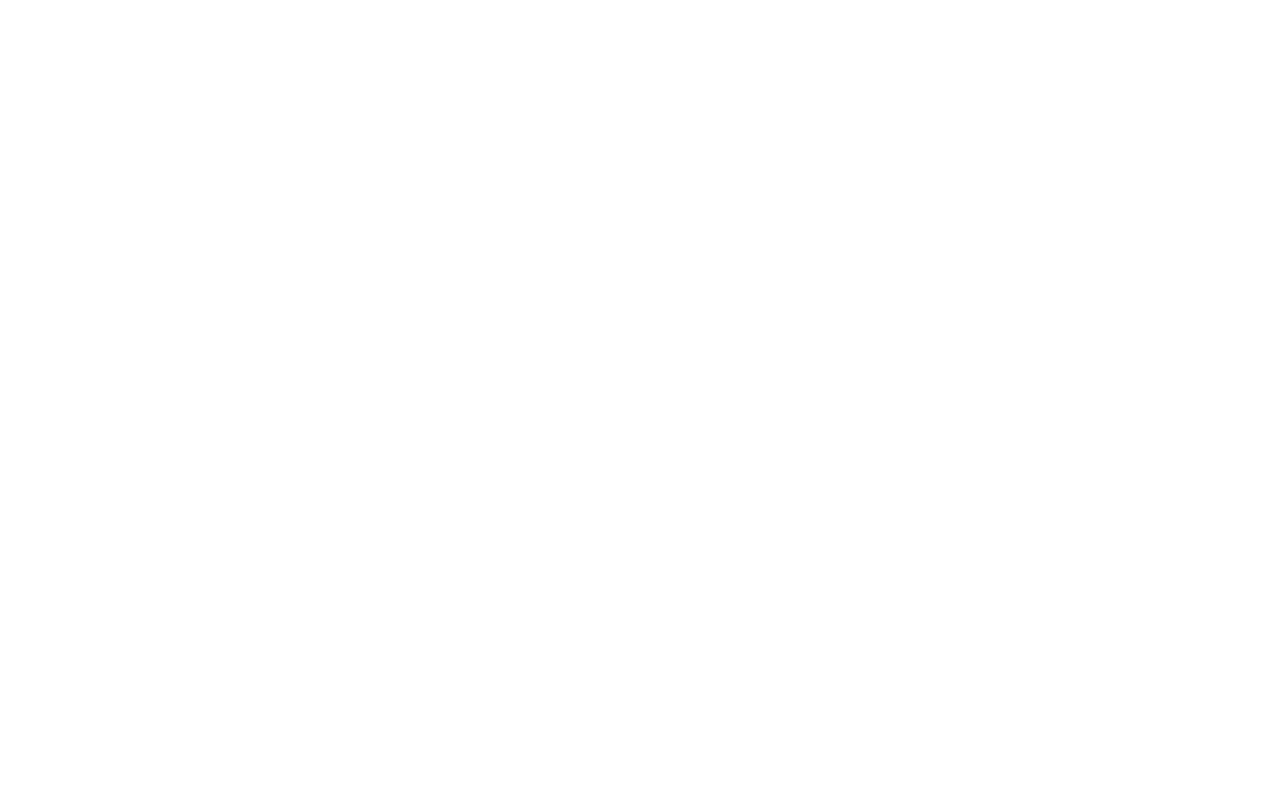
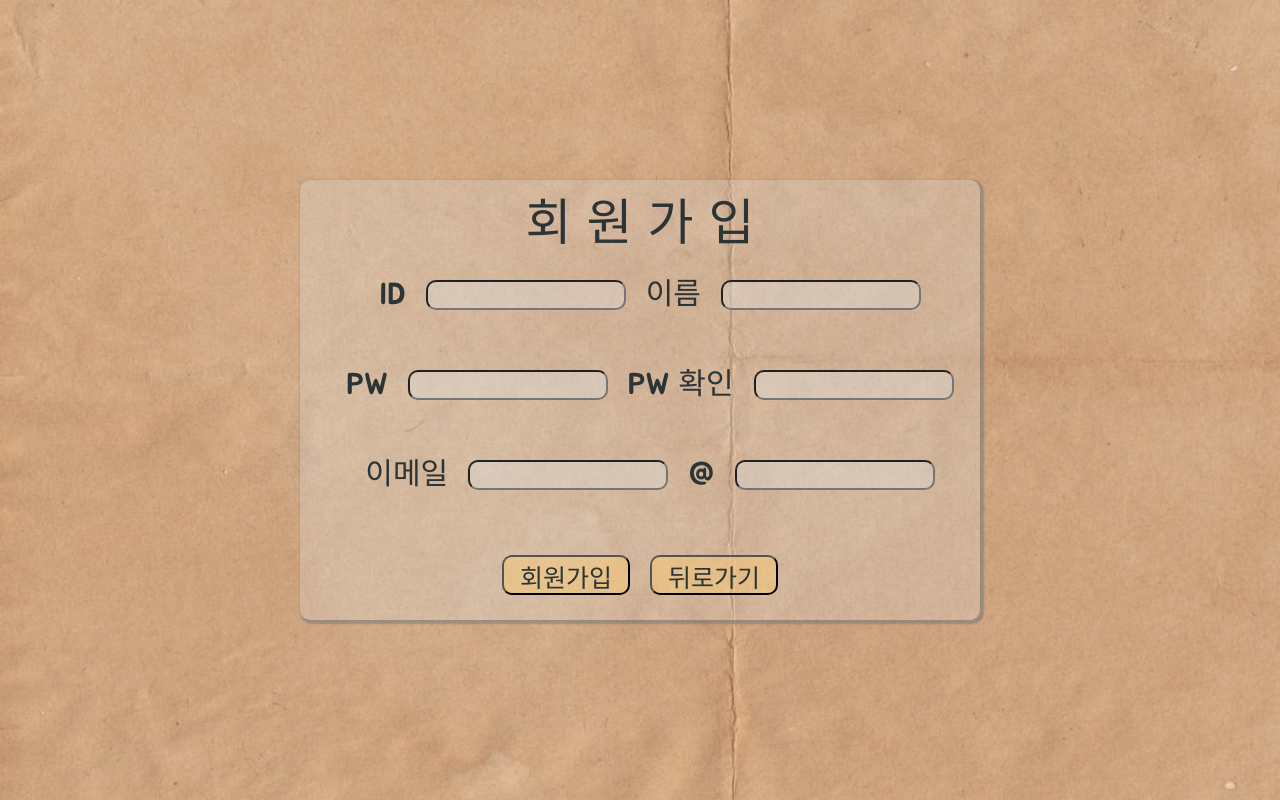
Before and after one commit to LimJiHoon94/todolist_front, a React (Create React App) app in the folder todolist_front/: page /membership in a window 1280 px wide. Built offline with nearby package versions, Linux system fonts and the light colour scheme.

Commit message:
membership join view 개발

```diff
--- a/todolist_front/src/App.js
+++ b/todolist_front/src/App.js
@@ -2,6 +2,7 @@
 import React from 'react';
 import { Route, Switch } from 'react-router-dom';
 import Login from './component/login/Login.jsx';
+import Membership from './component/membership/Membership.jsx';
 import './App.scss';
 
 
@@ -14,6 +15,9 @@
         <Route exact path="/">
           <Login />
         </Route>
+        <Route exact path="/membership">
+          <Membership />
+        </Route>
         <Route path="/todoList">
             <div>todoList Main</div>
         </Route>
--- a/todolist_front/src/App.scss
+++ b/todolist_front/src/App.scss
@@ -1,3 +1,6 @@
+/* font */
+@import url('https://fonts.googleapis.com/css2?family=Jua&display=swap');
+
 html,
 body,
 div,
--- a/todolist_front/src/component/login/Login.jsx
+++ b/todolist_front/src/component/login/Login.jsx
@@ -1,5 +1,6 @@
 /* eslint-disable */
-import React from 'react';
+import React, { useState } from 'react';
+import { Link } from 'react-router-dom';
 import './login_style.scss';
 
 
@@ -8,30 +9,41 @@
 
 
 function Login(){
+
+
+
+
+
+
     return(
         <div className="login_area">
-
             <div className="login_form">
-                <div>
-
+                <div className="login_logo flex_div">
+                    <p>LOGIN</p>
                 </div>
                 <div className="id_area flex_div">
                     <p>ID</p>
-                    <input />
+                    <input type="text" />
                 </div>
                 <div className="pw_area flex_div">
                     <p>PW</p>
-                    <input />
+                    <input type="password" />
                 </div>
                 <div className="btn_area flex_div">
-                    <button>로그인</button>
-                    <button>회원가입</button>
+                    <button className="btn login_btn">로그인</button>
+                    <Link to="/membership">
+                        <button className="btn pw_btn">회원가입</button>
+                    </Link>
+
                 </div>
-                <div className="sns_area flex_div">
+               {/*  <div className="sns_area flex_div">
                     <button></button>
                     <button></button>
                     <button></button>
-                </div>
+                </div> */}
+               {/*  <div>
+
+                </div> */}
             </div>
         </div>
     )
--- a/todolist_front/src/component/login/login_style.scss
+++ b/todolist_front/src/component/login/login_style.scss
@@ -1,3 +1,6 @@
+/* Fontawesome 4.7 */
+@import url('https://stackpath.bootstrapcdn.com/font-awesome/4.7.0/css/font-awesome.min.css');
+
 .login_area {
   width: 100%;
   height: 100vh;
@@ -19,7 +22,7 @@
   flex-direction: column;
   //justify-content: start;
   align-items: center;
-  padding: 20px;
+  padding: 30px;
   box-shadow: 2px 2px 2px 2px #636e7277;
 }
 
@@ -30,7 +33,65 @@
 .login_logo {
   /* background-image: url('./todo_list_logo.png'); */
 }
-
+.login_logo > p {
+  margin-top: 20px;
+  font-size: 50px;
+  color: #2d3436;
+  font-family: 'Jua', sans-serif;
+}
 .flex_div {
   flex: 1;
+  vertical-align: middle;
 }
+.id_area > p {
+  font-size: 30px;
+  font-weight: bold;
+  font-family: 'Jua', sans-serif;
+  color: #2d3436;
+  margin-bottom: 5px;
+}
+.id_area > input {
+  margin-left: 20px;
+  width: 20vw;
+  height: 4vh;
+  border-radius: 10px;
+  background-color: #dfe6e952;
+  font-family: 'Jua', sans-serif;
+  font-size: 25px;
+}
+.id_area > input:hover {
+  background-color: #dfe6e9a6;
+}
+.pw_area > p {
+  font-size: 30px;
+  font-weight: bold;
+  font-family: 'Jua', sans-serif;
+  color: #2d3436;
+  margin-bottom: 5px;
+}
+.pw_area > input {
+  margin-left: 20px;
+  width: 20vw;
+  height: 4vh;
+  border-radius: 10px;
+  background-color: #dfe6e952;
+  font-family: 'Jua', sans-serif;
+  font-size: 25px;
+}
+.pw_area > input:hover {
+  background-color: #dfe6e9a6;
+}
+.btn {
+  margin: 5px 10px 5px 10px;
+  width: 10vw;
+  height: 5vh;
+  border-radius: 10px;
+  font-family: 'Jua', sans-serif;
+  font-size: 25px;
+  color: #2d3436;
+  background-color: #fdcb6e6e;
+}
+.btn:hover {
+  cursor: pointer;
+  background-color: #fdcb6e;
+}
--- /dev/null
+++ b/todolist_front/src/component/membership/Membership.jsx
@@ -0,0 +1,75 @@
+import React, { useState } from 'react';
+import { Link } from 'react-router-dom';
+import './Membership.scss';
+
+
+function Membership(){
+
+
+    let [createId , setCreateId] = useState('');
+    let [createName , setCreateName] = useState('');
+    let [createPw , setCreatePw] = useState('');
+    let [createPwChk , setCreatePwChk] = useState('');
+    let [createEmail , setCreateEmail] = useState('');
+    let [createEmailCom , setCreateEmailCom] = useState('');
+
+    function membershipJoin(){
+        console.log("createId : " + createId);
+        console.log("createName : " + createName);
+        console.log("createPw : " + createPw);
+        console.log("createPwChk : " + createPwChk);
+        console.log("createEmail : " + createEmail);
+        console.log("createEmailCom : " + createEmailCom);
+        //비밀번호 확인 체크
+        if(!(createPw === createPwChk)){
+            alert("비밀번호를 확인해 주시기 바랍니다.");
+        }
+        //이메일 통합
+        let e_mail = createEmail+"@"+createEmailCom;
+        console.log("e_Mail : " + e_mail);
+
+
+
+    }
+
+
+//onChange={(e)=>{setNewTitle(e.target.value)}}
+    return(
+        <div className="membership_area">
+            <div className="membership_form">
+                <div className="membership_title">
+                    <p>회 원 가 입</p>
+                </div>
+                <div className="member_area">
+                    <p>ID</p>
+                    <input type="text" onChange={(e)=>{setCreateId(e.target.value)}} />
+                    <p>이름</p>
+                    <input type="text" onChange={(e)=>{setCreateName(e.target.value)}} />
+                </div>
+                <div className="member_area">
+                    <p>PW</p>
+                    <input type="password" onChange={(e)=>{setCreatePw(e.target.value)}} />
+                    <p>PW 확인</p>
+                    <input type="password" onChange={(e)=>{setCreatePwChk(e.target.value)}} />
+                </div>
+                <div className="member_area">
+                    <p>이메일</p>
+                    <input type="text" onChange={(e)=>{setCreateEmail(e.target.value)}}/>
+                    <p>@</p>
+                    <input type="text" onChange={(e)=>{setCreateEmailCom(e.target.value)}} />
+                </div>
+                <div className="member_btn_area">
+                    <button className="member_btn" onClick={membershipJoin}>회원가입</button>
+                    <Link to="/">
+                        <button className="member_btn">뒤로가기</button>
+                    </Link>
+                </div>
+            </div>
+        </div>
+    )
+}
+
+
+
+
+export default Membership;
--- /dev/null
+++ b/todolist_front/src/component/membership/Membership.scss
@@ -0,0 +1,67 @@
+.membership_area {
+  width: 100vw;
+  height: 100vh;
+  display: flex;
+  justify-content: center;
+  align-items: center;
+}
+
+.membership_form {
+  width: 50vw;
+  height: 50vh;
+  background-color: #dfe6e93f;
+  display: flex;
+  justify-content: center;
+  align-items: center;
+  flex-direction: column;
+  border-radius: 10px;
+  box-shadow: 2px 2px 2px 2px #636e7277;
+  padding: 20px;
+}
+
+.member_area {
+  display: flex;
+}
+
+.membership_title > p {
+  font-size: 50px;
+  color: #2d3436;
+  font-family: 'Jua', sans-serif;
+  margin-bottom: 30px;
+}
+.member_area {
+  flex: 1;
+}
+.member_area > p {
+  font-size: 30px;
+  color: #2d3436;
+  font-family: 'Jua', sans-serif;
+  margin-left: 20px;
+}
+
+.member_area > input {
+  margin-left: 20px;
+  width: 15vw;
+  height: 3vh;
+  border-radius: 10px;
+  background-color: #dfe6e952;
+  font-family: 'Jua', sans-serif;
+  font-size: 25px;
+}
+.member_btn {
+  margin: 5px 10px 5px 10px;
+  width: 10vw;
+  height: 5vh;
+  border-radius: 10px;
+  font-family: 'Jua', sans-serif;
+  font-size: 25px;
+  color: #2d3436;
+  background-color: #fdcb6e6e;
+}
+.member_area > input:hover {
+  background-color: #dfe6e9a6;
+}
+.member_btn:hover {
+  cursor: pointer;
+  background-color: #fdcb6e;
+}
```
